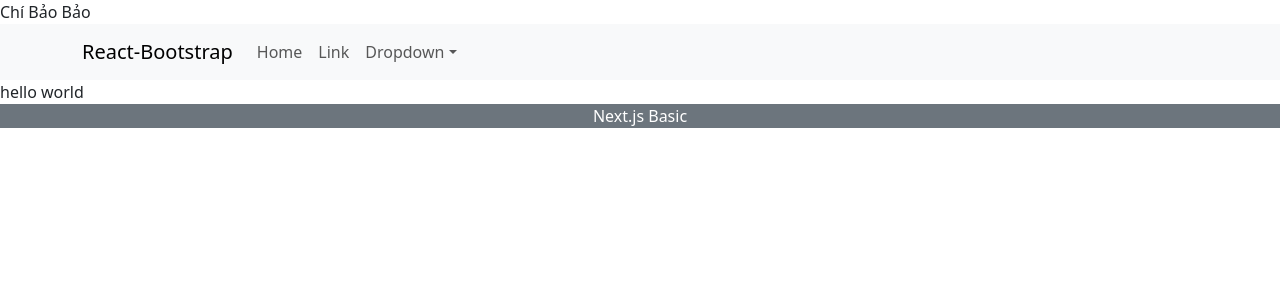
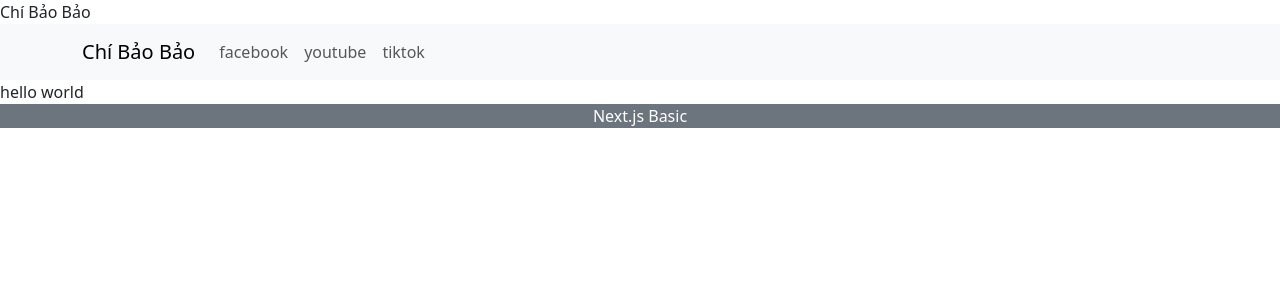
Before and after one commit to chibaobao123/NextJS, a Next.js app: page /admin in a window 1280 px wide. Shown: the top 300 px of the page. Built offline with nearby package versions, Linux system fonts and the light colour scheme.

Commit message:
Fetching data

```diff
--- a/src/Component/header.tsx
+++ b/src/Component/header.tsx
@@ -3,32 +3,28 @@
 import Container from "react-bootstrap/Container";
 import Nav from "react-bootstrap/Nav";
 import Navbar from "react-bootstrap/Navbar";
-import NavDropdown from "react-bootstrap/NavDropdown";
+import Link from "next/link";
 
 export default function Header() {
   return (
     <div>
       <Navbar expand="lg" className="bg-body-tertiary">
         <Container>
-          <Navbar.Brand href="#home">React-Bootstrap</Navbar.Brand>
+          <Link className="navbar-brand" href="/">
+            Chí Bảo Bảo
+          </Link>
           <Navbar.Toggle aria-controls="basic-navbar-nav" />
           <Navbar.Collapse id="basic-navbar-nav">
             <Nav className="me-auto">
-              <Nav.Link href="#home">Home</Nav.Link>
-              <Nav.Link href="#link">Link</Nav.Link>
-              <NavDropdown title="Dropdown" id="basic-nav-dropdown">
-                <NavDropdown.Item href="#action/3.1">Action</NavDropdown.Item>
-                <NavDropdown.Item href="#action/3.2">
-                  Another action
-                </NavDropdown.Item>
-                <NavDropdown.Item href="#action/3.3">
-                  Something
-                </NavDropdown.Item>
-                <NavDropdown.Divider />
-                <NavDropdown.Item href="#action/3.4">
-                  Separated link
-                </NavDropdown.Item>
-              </NavDropdown>
+              <Link className="nav-link" href="/facebook">
+                facebook
+              </Link>
+              <Link className="nav-link" href="/youtube">
+                youtube
+              </Link>
+              <Link className="nav-link" href="/tiktok">
+                tiktok
+              </Link>
             </Nav>
           </Navbar.Collapse>
         </Container>
```
Also changed, not shown: src/app/page.tsx (+17 -5 lines).
